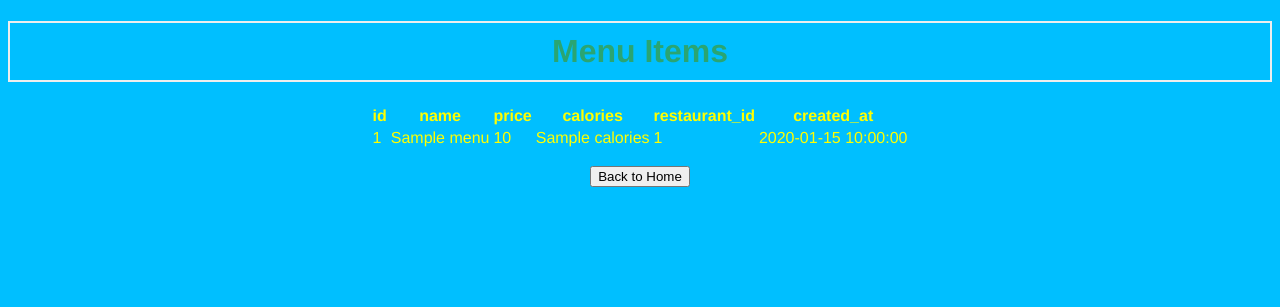
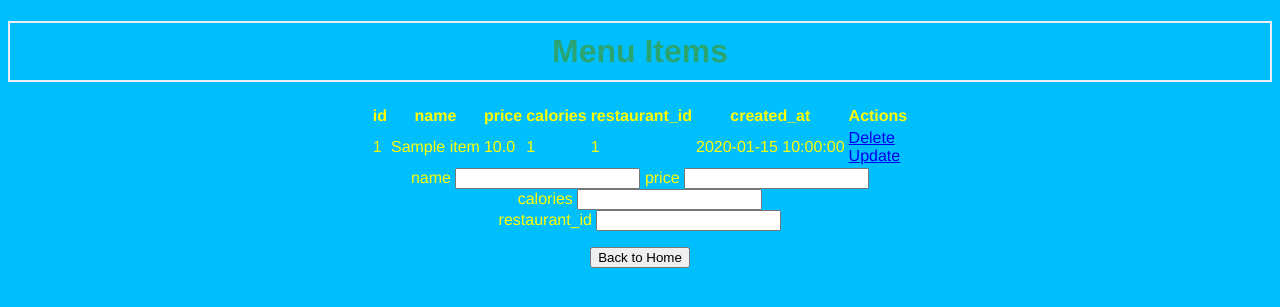
Before and after one commit to JQ100/nourishcampus, a Flask app: template nourish_campus/blueprints/menu_item/templates/menu_index.html in a window 1280 px wide. Shown: the top 307 px of the page. Run offline with Flask 2, Linux system fonts and the light colour scheme; tables that the repository leaves empty hold one stand-in row (values such as "Sample post"); the template is opened without the code that fills it: values that come from a table or form of the project are taken from there, most other values are stand-ins (such as "Sample title", 1, 10 or a date in 2020); some libraries are stand-ins or nearby versions.

Commit message:
Revert "create menu page admin/non-admin view"
This reverts commit b1fd9081e833b5c1e42cab5b054e4e3d4339d368.

```diff
--- a/nourish_campus/blueprints/menu_item/templates/menu_index.html
+++ b/nourish_campus/blueprints/menu_item/templates/menu_index.html
@@ -1,17 +1,58 @@
-<!DOCTYPE html>
-<html lang="en" dir="ltr">
+{% extends 'base.html' %}
 
-<head>
-    <meta charset="utf-8">
-    <title></title>
-</head>
+{% block head %}
+<title>Menu Items</title>
+{% endblock %}
 
-<body>
-    {% if current_user.is_admin %}
-    {% include 'views/admin.html' %}
-    {% else %}
-    {% include 'views/non_admin.html' %}
-    {% endif %}
-</body>
-
-</html>
+{% block body %}
+<div class="content">
+    <h1 style="text-align: center">Menu Items</h1>
+    {% if menu_items|length < 1 %} <h4 style="text-align: center">There are no menu items. Create one below!</h4>
+        {% else %}
+        <table class="center">
+            <tr>
+                <th>id</th>
+                <th>name</th>
+                <th>price</th>
+                <th>calories</th>
+                <th>restaurant_id</th>
+                <th>created_at</th>
+                <th>Actions</th>
+            </tr>
+            <!-- menu_items contains all menu item queries, used in this loop to traverse the menu items -->
+            {% for menu in menu_items %}
+            <tr>
+                <td>{{ menu.id }}</td>
+                <td>{{ menu.name }}</td>
+                <td>{{ menu.price }}</td>
+                <td>{{ menu.calories }}</td>
+                <td>{{ menu.restaurant_id }}</td>
+                <td>{{ menu.created_at }}</td>
+                <td>
+                    <a href="/menu_item/delete/{{menu.id}}">Delete</a>
+                    <br>
+                    <a href="/menu_item/update/{{menu.id}}">Update</a>
+                </td>
+            </tr>
+            {% endfor %}
+        </table>
+        {% endif %}
+        <div class="form" style="text-align: center">
+            <form action="/menu_item" method="POST">
+                <label for="name">name</label>
+                <input type="text" name="name" id="name">
+                <!-- <br> -->
+                <label for="price">price</label>
+                <input type="text" name="price" id="price">
+                <br>
+                <label for="calories">calories</label>
+                <input type="text" name="calories" id="calories">
+                <br>
+                <label for="restaurant_id">restaurant_id</label>
+                <input type="text" name="restaurant_id" id="restaurant_id">
+            </form>
+        </div>
+        <!-- <p style="text-align: center"><a href="/">Back to Home</a></p> -->
+        <p style="text-align: center"><a href="/"> <button>Back to Home </button></a></p>
+</div>
+{% endblock %}
--- a/nourish_campus/blueprints/menu_item/templates/views/non_admin.html
+++ /dev/null
@@ -1,37 +0,0 @@
-{% extends 'base.html' %}
-
-{% block head %}
-<title>Menu Items</title>
-{% endblock %}
-
-{% block body %}
-<div class="content">
-    <h1 style="text-align: center">Menu Items</h1>
-    {% if menu_items|length < 1 %} <h4 style="text-align: center">There are no menu items. Create one below!</h4>
-        {% else %}
-        <table class="center">
-            <tr>
-                <th>id</th>
-                <th>name</th>
-                <th>price</th>
-                <th>calories</th>
-                <th>restaurant_id</th>
-                <th>created_at</th>
-            </tr>
-            <!-- menu_items contains all menu item queries, used in this loop to traverse the menu items -->
-            {% for menu in menu_items %}
-            <tr>
-                <td>{{ menu.id }}</td>
-                <td>{{ menu.name }}</td>
-                <td>{{ menu.price }}</td>
-                <td>{{ menu.calories }}</td>
-                <td>{{ menu.restaurant_id }}</td>
-                <td>{{ menu.created_at }}</td>
-            </tr>
-            {% endfor %}
-        </table>
-        {% endif %}
-        <!-- <p style="text-align: center"><a href="/">Back to Home</a></p> -->
-        <p style="text-align: center"><a href="/"> <button>Back to Home </button></a></p>
-</div>
-{% endblock %}
```
Also changed, not shown: nourish_campus/blueprints/menu_item/templates/views/admin.html (deleted, +0 -58 lines).
